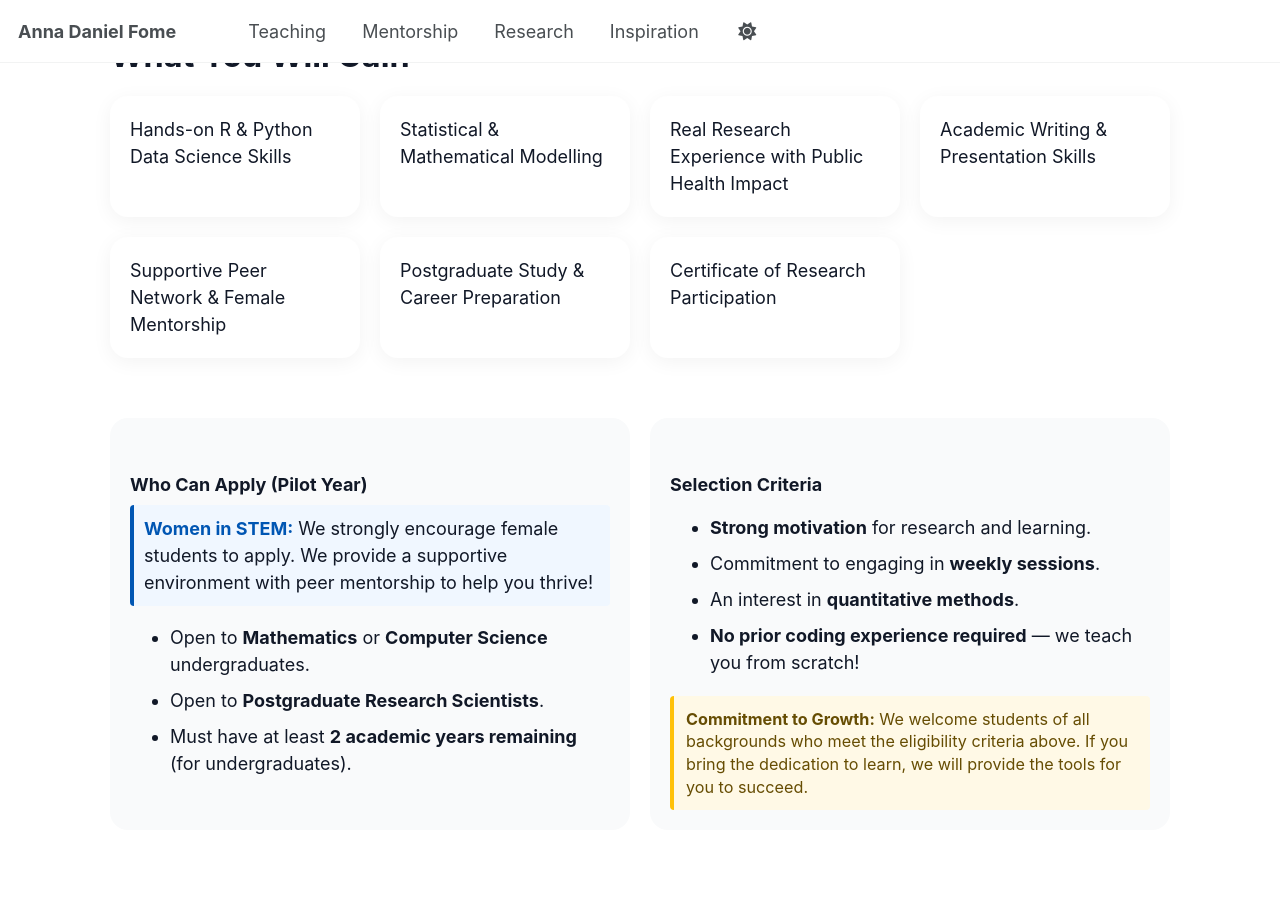
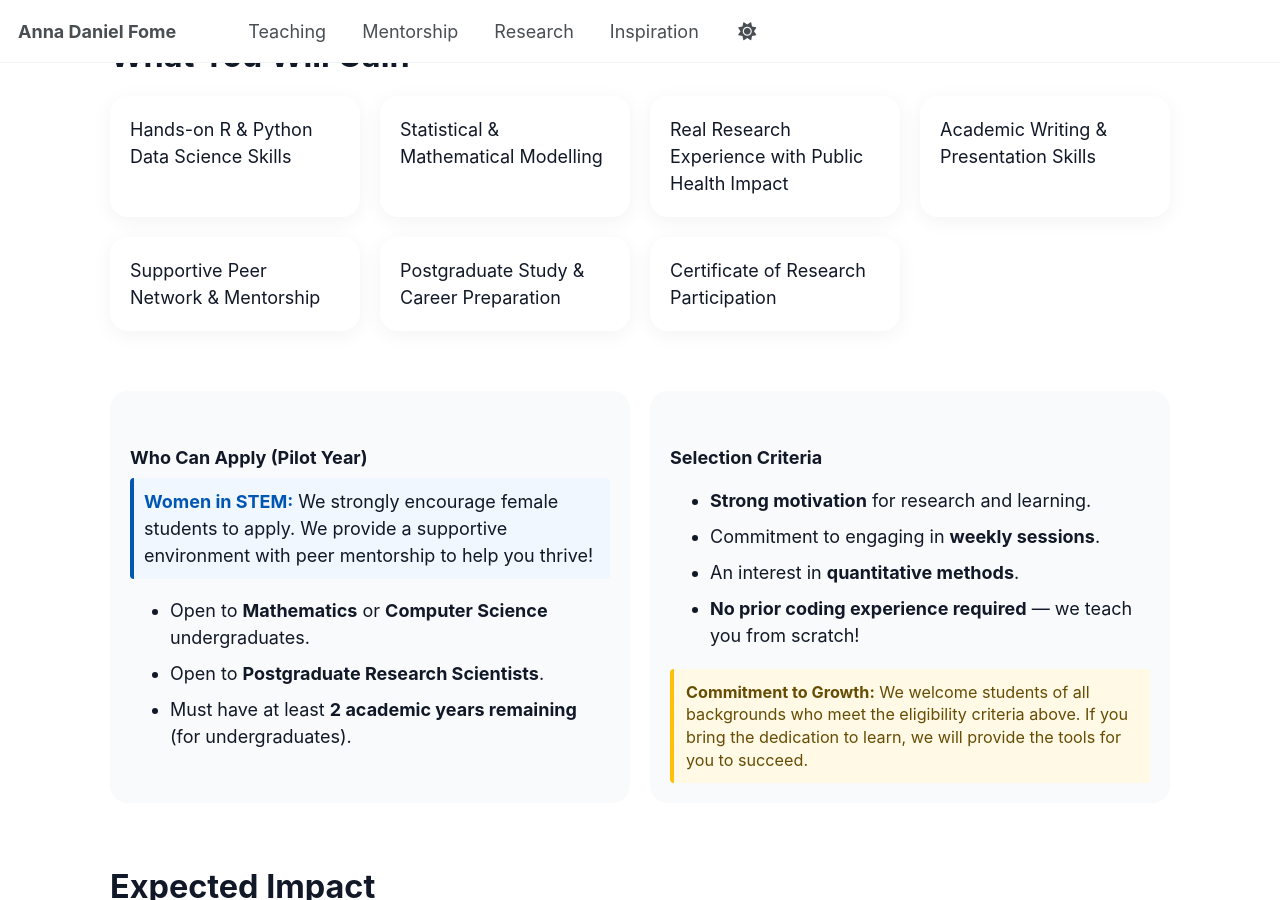
Before and after one commit to FomeA/FomeA.github.io, a Jekyll site: the page built from _pages/datascience.html, in a window 1280 px wide and 900 px high, scrolled down 1253 px. Built offline with Jekyll 4.4.1, drawn with Linux system fonts in a browser that asks for light colours; a script bundle is joined from its source files by our own code; library files that are not in the unit come from our copies.

Commit message:
Update datascience.html

```diff
--- a/_pages/datascience.html
+++ b/_pages/datascience.html
@@ -159,7 +159,7 @@ author_profile: false
 <div class="tile">Academic Writing & Presentation Skills</div>
 
 <!-- Support & Career Growth -->
-<div class="tile">Supportive Peer Network & Female Mentorship</div>
+<div class="tile">Supportive Peer Network & Mentorship</div>
 <div class="tile">Postgraduate Study & Career Preparation</div>
 <div class="tile">Certificate of Research Participation</div>
 
```
